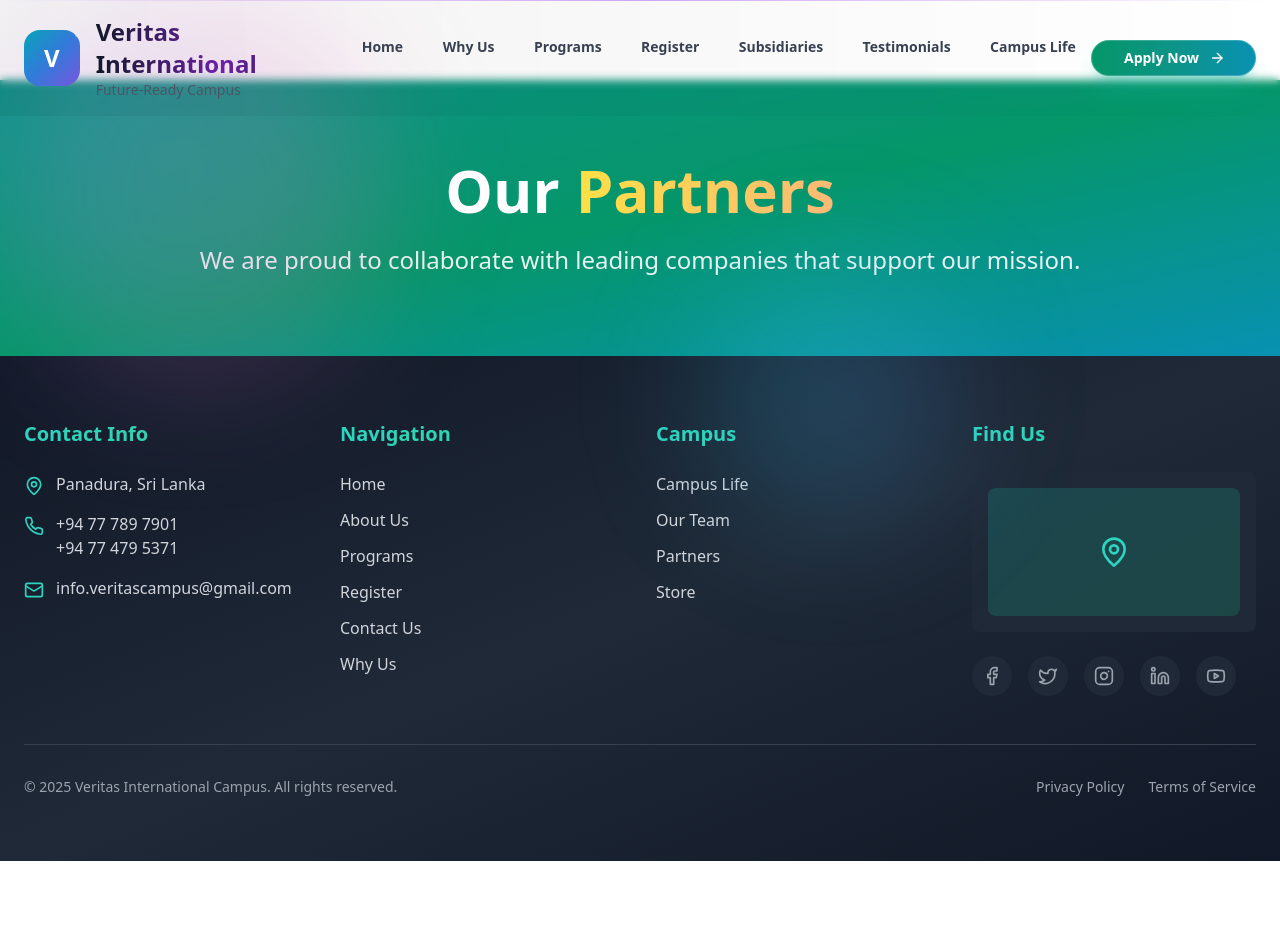
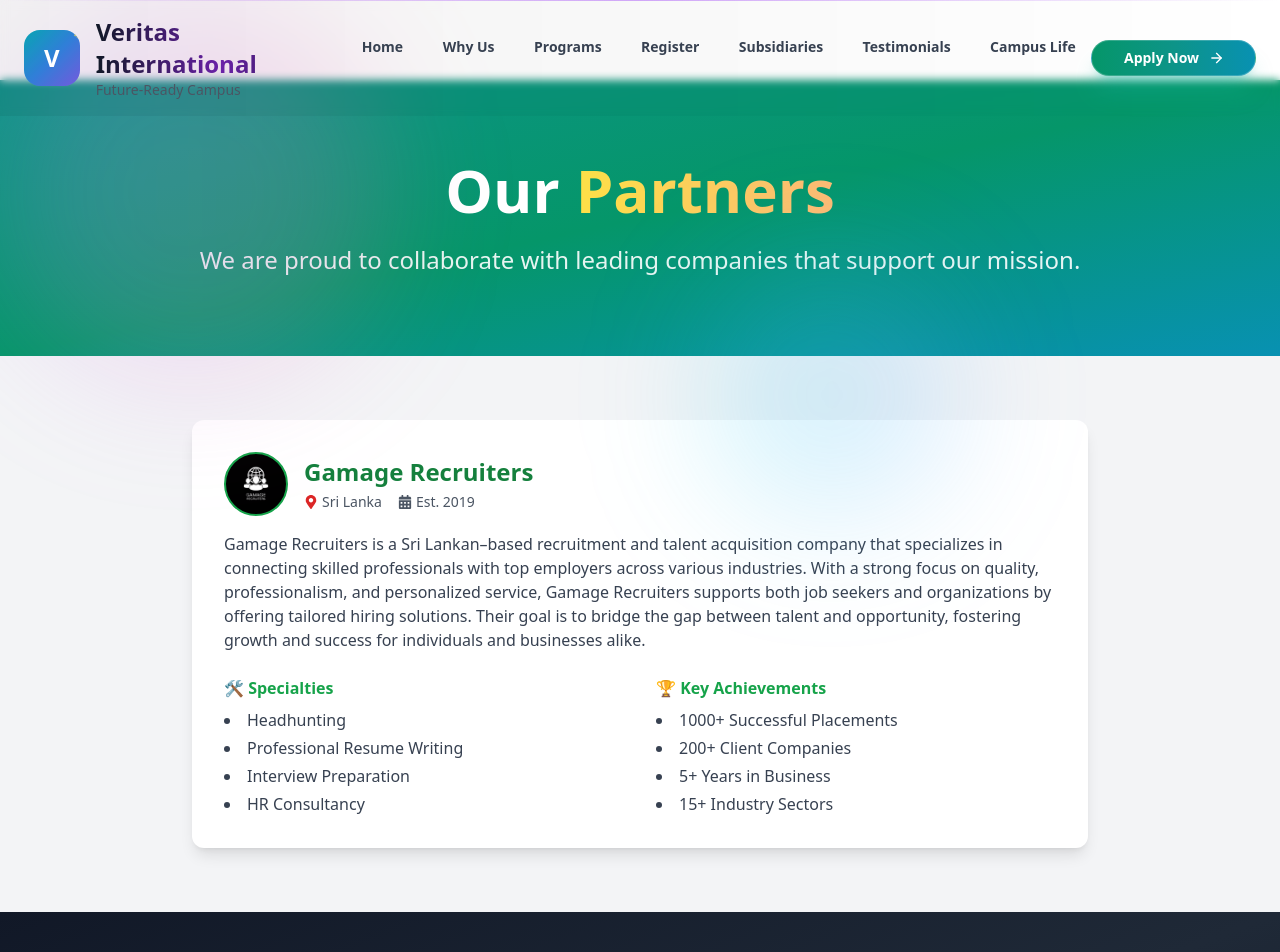
Before and after one commit to Wolferlk/Veritas-International-Uni, a React (Vite) app in the folder Frontend/: page /partners in a window 1280 px wide. Shown: the top 952 px of the page. Before the commit the page ends 861 px from the top, so only its background shows below. Built offline with nearby package versions, Linux system fonts and the light colour scheme.

Commit message:
Create partners box

```diff
--- a/Frontend/src/pages/Partners/Partners.tsx
+++ b/Frontend/src/pages/Partners/Partners.tsx
@@ -1,6 +1,7 @@
 import React from 'react'
 import { motion, AnimatePresence } from "framer-motion";
-
+import gimg from '../../assests/images/gamage.png';
+import { FaMapMarkerAlt, FaCalendarAlt, FaCheckCircle } from "react-icons/fa";
 
 const Partners = () => {
     return (
@@ -26,7 +27,50 @@
                     </motion.div>
                 </div>
             </section>
-
+            {/* Gamage Recruiters Card */}
+            <section className="py-16 bg-gray-100">
+                <div className="container mx-auto px-6">
+                    <div className="bg-white shadow-lg rounded-xl p-8 max-w-4xl mx-auto transform transition duration-300 hover:scale-105">
+                        <div className="flex items-center space-x-4 mb-4">
+                            <img src={gimg} alt="Gamage Logo" className="w-16 h-16 rounded-full bg-black p-2 border-2 border-green-600" />
+                            <div>
+                                <h2 className="text-2xl font-bold text-green-700">Gamage Recruiters</h2>
+                                <div className="text-sm text-gray-600 flex items-center gap-4 mt-1">
+                                    <span className="flex items-center gap-1">
+                                        <FaMapMarkerAlt className="text-red-600" /> Sri Lanka
+                                    </span>
+                                    <span className="flex items-center gap-1">
+                                        <FaCalendarAlt className="text-black-600" /> Est. 2019
+                                    </span>
+                                </div>
+                            </div>
+                        </div>
+                        <p className="text-gray-700 mb-6">
+                            Gamage Recruiters is a Sri Lankan–based recruitment and talent acquisition company that specializes in connecting skilled professionals with top employers across various industries. With a strong focus on quality, professionalism, and personalized service, Gamage Recruiters supports both job seekers and organizations by offering tailored hiring solutions. Their goal is to bridge the gap between talent and opportunity, fostering growth and success for individuals and businesses alike.
+                        </p>
+                        <div className="grid md:grid-cols-2 gap-8">
+                            <div>
+                                <h3 className="font-semibold text-green-600 mb-2">🛠 Specialties</h3>
+                                <ul className="list-disc list-inside text-gray-700 space-y-1">
+                                    <li>Headhunting</li>
+                                    <li>Professional Resume Writing</li>
+                                    <li>Interview Preparation</li>
+                                    <li>HR Consultancy</li>
+                                </ul>
+                            </div>
+                            <div>
+                                <h3 className="font-semibold text-green-600 mb-2">🏆 Key Achievements</h3>
+                                <ul className="list-disc list-inside text-gray-700 space-y-1">
+                                    <li>1000+ Successful Placements</li>
+                                    <li>200+ Client Companies</li>
+                                    <li>5+ Years in Business</li>
+                                    <li>15+ Industry Sectors</li>
+                                </ul>
+                            </div>
+                        </div>
+                    </div>
+                </div>
+            </section>
         </div>
     )
 }
```
